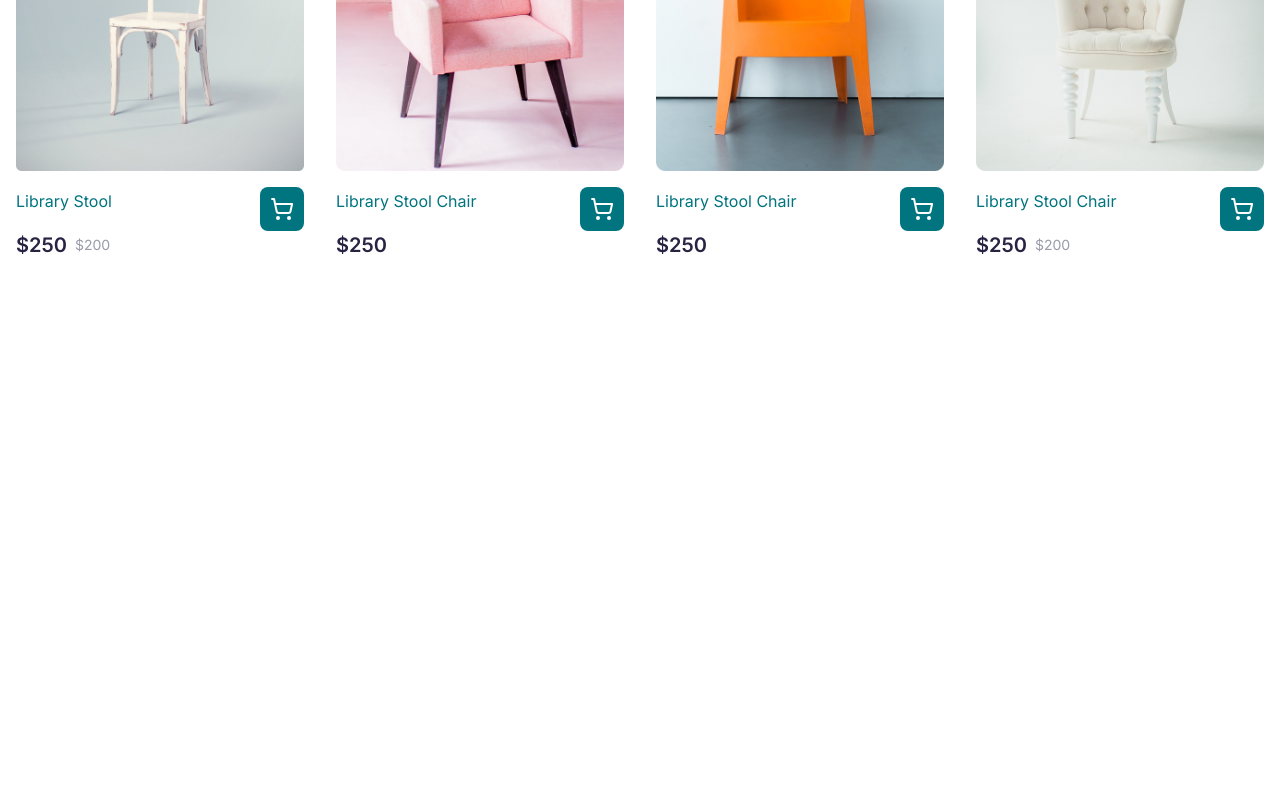
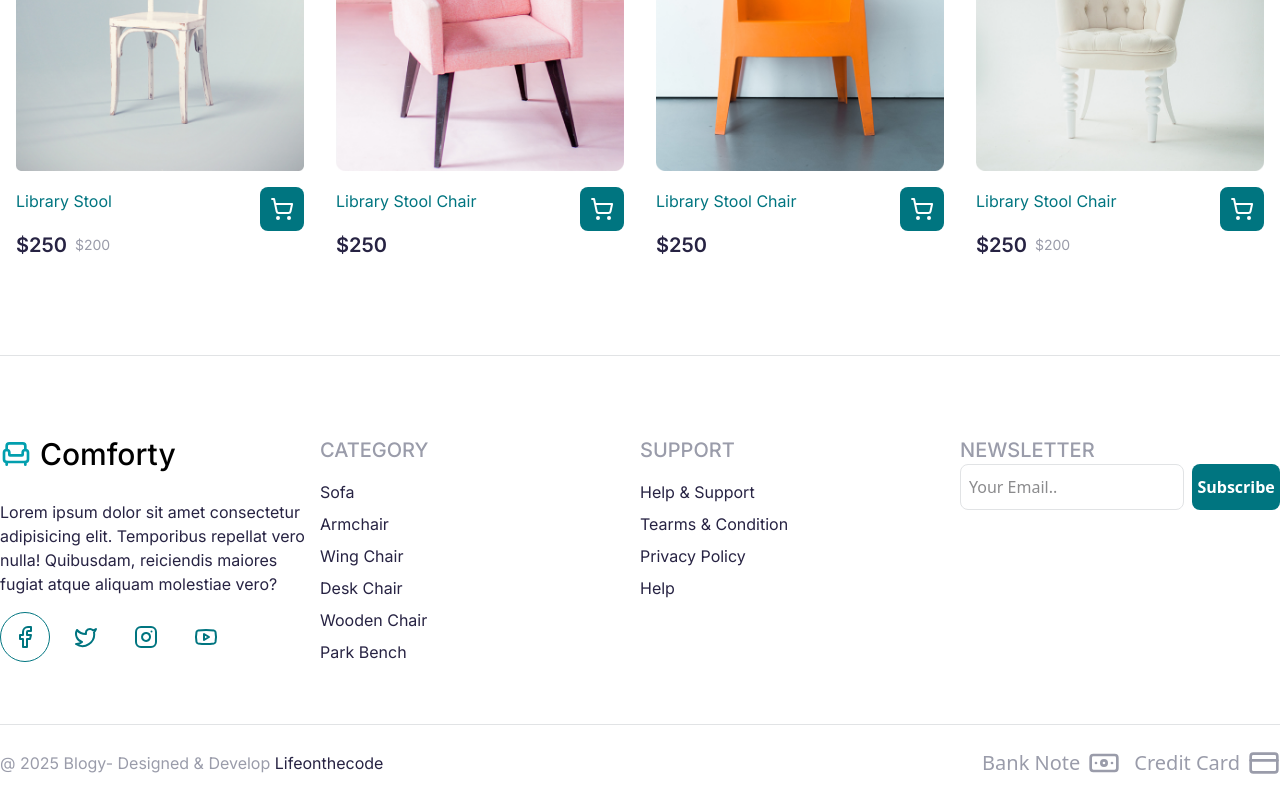
Before and after one commit to deepakScript/e-commerce, a React (Vite) app: page / in a window 1280 px wide. Shown: the part 4681-5481 px from the top of the page. Before the commit the page ends 5036 px from the top, so only its background shows below. Built offline with nearby package versions, Linux system fonts and the light colour scheme.

Commit message:
feat: add Footer component to Home page layout

```diff
--- a/src/Pages/Home/Home.jsx
+++ b/src/Pages/Home/Home.jsx
@@ -2,6 +2,7 @@ import Banner from "../../Components/Banner/Banner";
 import Brand from "../../Components/Brand/Brand";
 import Categories from "../../Components/Categories/Categories";
 import Client from "../../Components/Client/Client";
+import Footer from "../../Components/Footer/Footer";
 import Product from "../../Components/Product/Product";
 import Recent from "../../Components/Recent/Recent";
 import Delivery from './../../Components/Delivery/Delivery';
@@ -59,6 +60,11 @@ const Home = () => {
                 <Recent></Recent>
             </div>
 
+            {/* footer component */}
+            <div className="w-full flex items-center justify-center ">
+                <Footer></Footer>
+            </div>
+
         </div>
     );
 };
```
